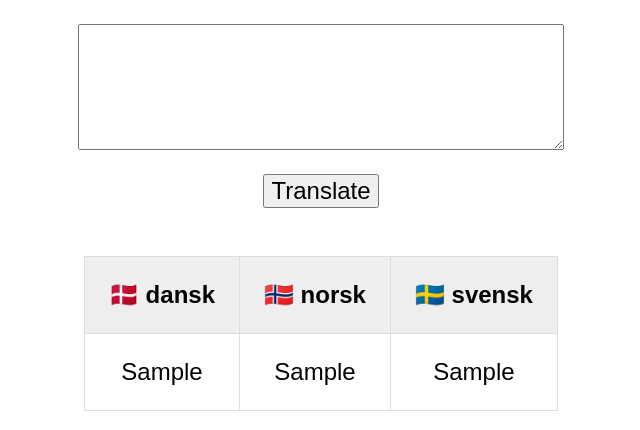
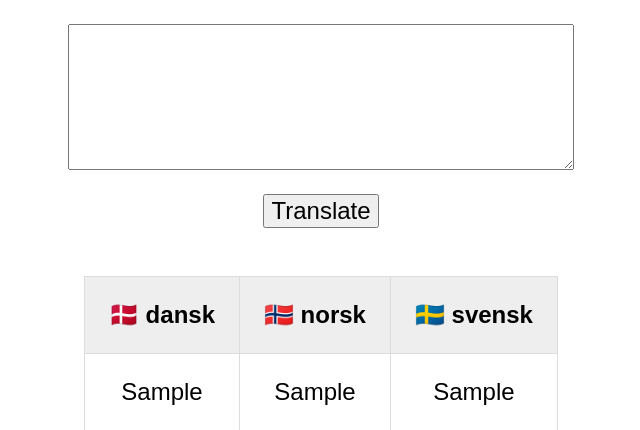
Before and after one commit to aimeerivers/skandinavisk, a Node server app: template views/home.pug in a window 1280 px wide. Shown: the top 430 px of the page, without its empty margins (319-959 px from the left). Run offline with Node 20, Linux system fonts and the light colour scheme; the template is opened without the code that fills it: most values are stand-ins (such as "Sample title", 1, 10 or a date in 2020).

Commit message:
Det ser finere ut 😊

```diff
--- a/public/css/skandinavisk.css
+++ b/public/css/skandinavisk.css
@@ -6,6 +6,7 @@ body {
 textarea#text {
   display: block;
   margin: 0 auto;
+  padding: 0.5em;
   width: 20em;
   height: 5em;
   font-family: sans-serif;
```
